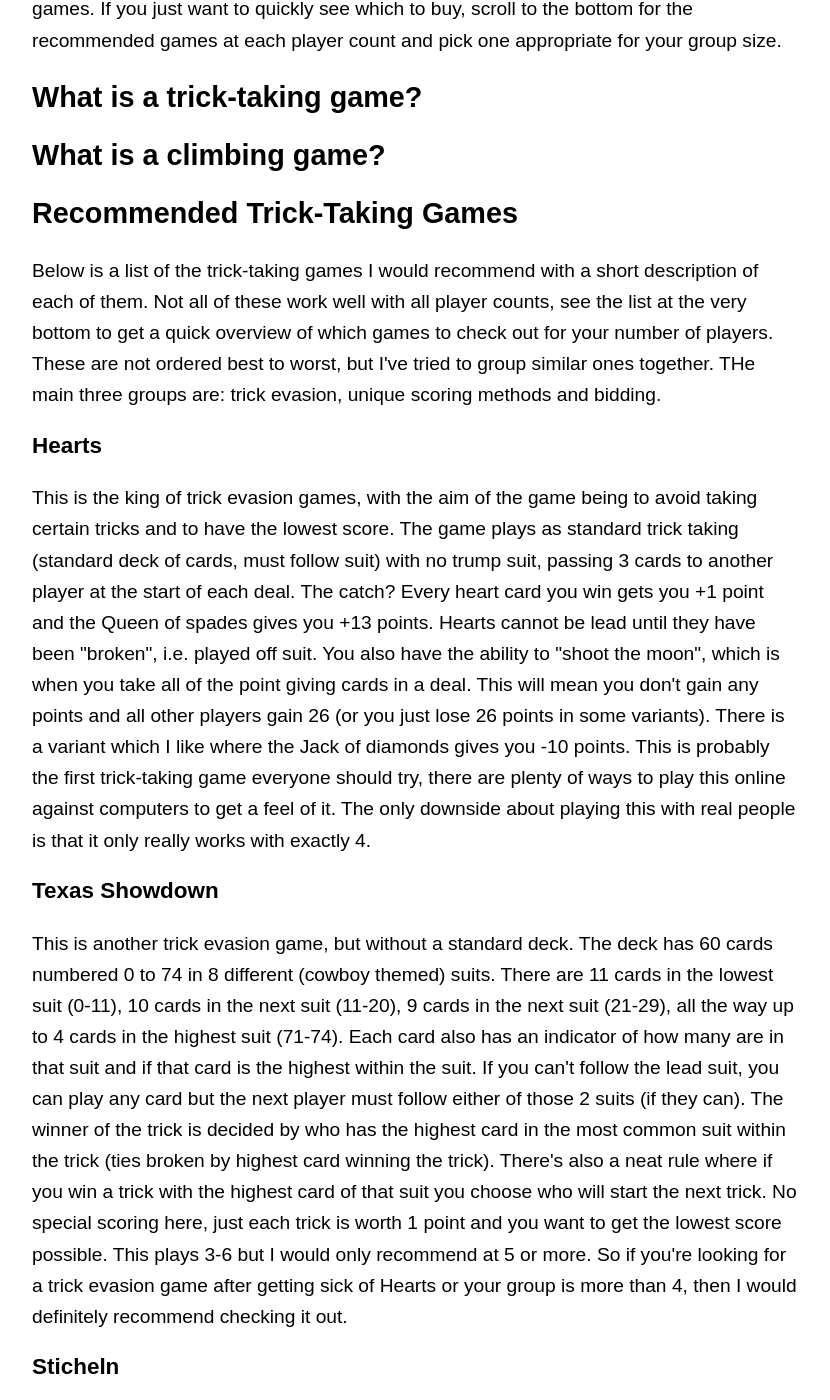
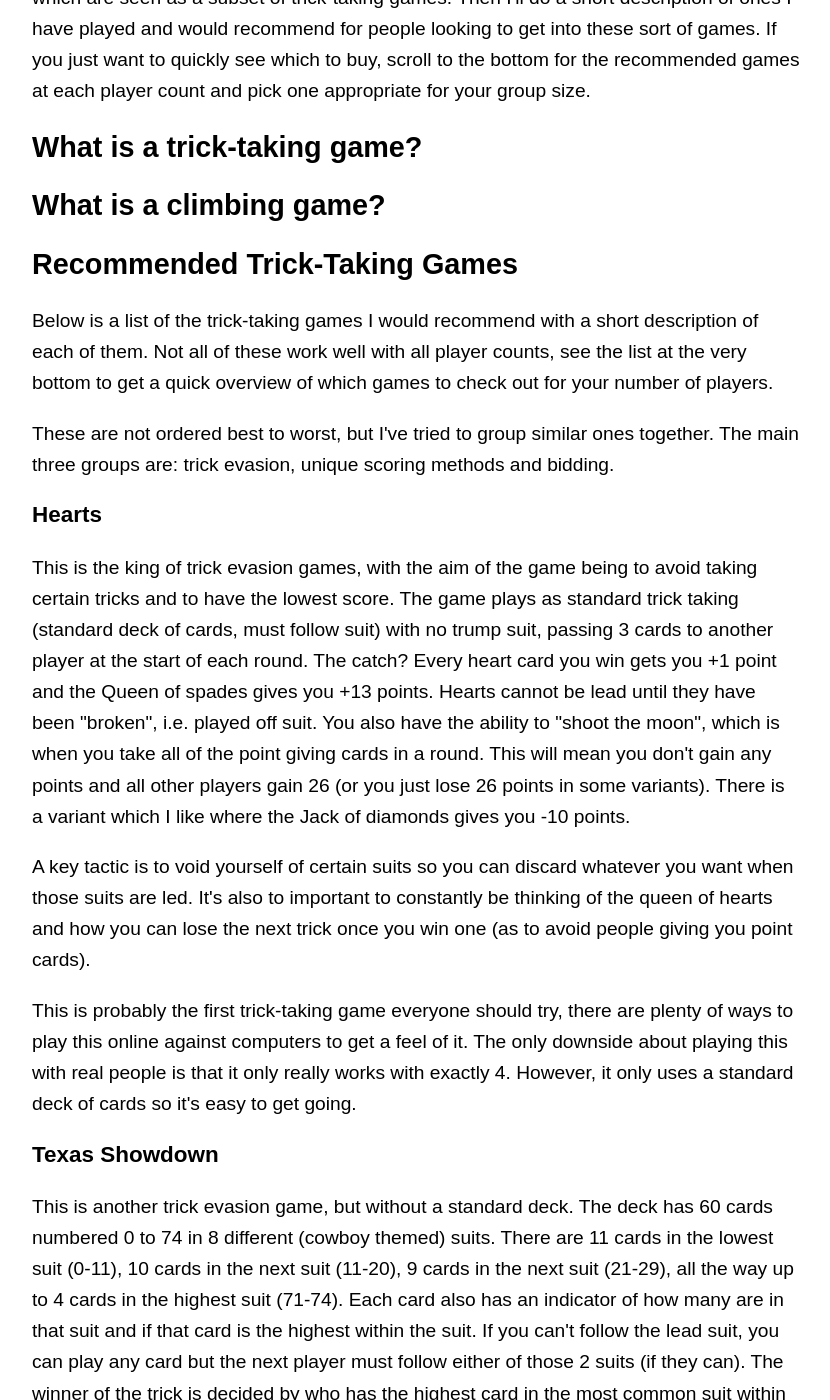
Before and after one commit to bentrevett/bentrevett.github.io, a Jekyll site: the page built from blog/misc/trick-taking.html, in a window 1280 px wide and 1400 px high, scrolled down 621 px. Shown: the whole window, without its empty margins (224-1054 px from the left). Built offline with Jekyll 4.4.1, drawn with Linux system fonts in a browser that asks for light colours; some of the changed text lies outside the part shown.

Commit message:
fixed paragraphs
added bottle imp

```diff
--- a/blog/misc/trick-taking.html
+++ b/blog/misc/trick-taking.html
@@ -6,6 +6,7 @@
 <body>
     <h1>An Introduction to Trick-Taking Games</h1>
 
+        <p>
             I have recently got into card games and I thought I'd write about my favourite genre of card games - trick-taking games.
             Why do I like trick-taking games?
             First, they're usually just a deck of cards, meaning they're cheap, compact and easy to get to the table.
@@ -15,36 +16,55 @@
             Compare that to when you try and introduce people to a large scale modern board game and as soon as they see a large board covered in iconography their brains will begin to switch off.
             Finally, they require skill to be great at, but due to the luck of the draw even an inexperienced player can pull off a win sometimes.
             Some people may see this as a bad thing, but learning to play with the hand that you're dealt is part of the game.
+        </p>
 
+        <p>
             I'll first go over how a standard trick-taking game works and then go into climbing games, which are seen as a subset of trick-taking games.
             Then I'll do a short description of ones I have played and would recommend for people looking to get into these sort of games.
             If you just want to quickly see which to buy, scroll to the bottom for the recommended games at each player count and pick one appropriate for your group size.
+        </p>
+
         <h2>What is a trick-taking game?</h2>
 
         <h2>What is a climbing game?</h2>
 
         <h2>Recommended Trick-Taking Games</h2>
 
+            <p>
                 Below is a list of the trick-taking games I would recommend with a short description of each of them.
                 Not all of these work well with all player counts, see the list at the very bottom to get a quick overview of which games to check out for your number of players.
+            </p>
 
-            These are not ordered best to worst, but I've tried to group similar ones together. THe main three groups are: trick evasion, unique scoring methods and bidding.
+            <p>
+                These are not ordered best to worst, but I've tried to group similar ones together. The main three groups are: trick evasion, unique scoring methods and bidding.
+            </p>
 
             <h3>Hearts</h3>
 
+                <p>
                     This is the king of trick evasion games, with the aim of the game being to avoid taking certain tricks and to have the lowest score.
-                The game plays as standard trick taking (standard deck of cards, must follow suit) with no trump suit, passing 3 cards to another player at the start of each deal.
+                    The game plays as standard trick taking (standard deck of cards, must follow suit) with no trump suit, passing 3 cards to another player at the start of each round.
                     The catch? Every heart card you win gets you +1 point and the Queen of spades gives you +13 points.
                     Hearts cannot be lead until they have been "broken", i.e. played off suit.
-                You also have the ability to "shoot the moon", which is when you take all of the point giving cards in a deal.
+                    You also have the ability to "shoot the moon", which is when you take all of the point giving cards in a round.
                     This will mean you don't gain any points and all other players gain 26 (or you just lose 26 points in some variants).
                     There is a variant which I like where the Jack of diamonds gives you -10 points.
+                </p>
 
+                <p>
+                    A key tactic is to void yourself of certain suits so you can discard whatever you want when those suits are led.
+                    It's also to important to constantly be thinking of the queen of hearts and how you can lose the next trick once you win one (as to avoid people giving you point cards).
+                </p>
+
+                <p>
                     This is probably the first trick-taking game everyone should try, there are plenty of ways to play this online against computers to get a feel of it.
                     The only downside about playing this with real people is that it only really works with exactly 4.
+                    However, it only uses a standard deck of cards so it's easy to get going.
+                </p>
 
             <h3>Texas Showdown</h3>
 
+                <p>
                     This is another trick evasion game, but without a standard deck.
                     The deck has 60 cards numbered 0 to 74 in 8 different (cowboy themed) suits.
                     There are 11 cards in the lowest suit (0-11), 10 cards in the next suit (11-20), 9 cards in the next suit (21-29), all the way up to 4 cards in the highest suit (71-74).
@@ -53,13 +73,43 @@
                     The winner of the trick is decided by who has the highest card in the most common suit within the trick (ties broken by highest card winning the trick).
                     There's also a neat rule where if you win a trick with the highest card of that suit you choose who will start the next trick.
                     No special scoring here, just each trick is worth 1 point and you want to get the lowest score possible.
+                </p>
 
-                This plays 3-6 but I would only recommend at 5 or more.
+                <p>
+                    You will definitely take some tricks per round, the skill is in being able to figure out how to lose the lead when you take it.
+                    I've also found a little bit of card counting in this game goes a long way to avoid taking the tricks from the higher numbered suits, especially remembering if the highest card in each suit has been played.
+                    The ability to follow any of the suits in the trick does give you some opportunities to screw over certain players, which I find fun.
+                </p>
+
+                <p>
+                    This plays 3-6 but I would only recommend at 5 or more as it doesn't work well with 3 and with 4 I'd rather play something else.
                     So if you're looking for a trick evasion game after getting sick of Hearts or your group is more than 4, then I would definitely recommend checking it out.
+                </p>
+
+            <h3>The Bottle Imp</h3>
+
+                <p>
+                    Another trick evasion game with a unique deck numbered 1-37 in three suits.
+                    Most of the high cards are red, most of the low are yellow and the blue are inbetween.
+                    Cards all have a number of coins on them which represent points to be won.
+                    Suits must be followed and the highest card wins the trick.
+                    The spin is that the 19 card is "the bottle". If a card is played that is lower than the current value of the bottle, then this card wins the trick and the ownership of the bottle.
+                    The value of the bottle is then set to the value of that card. If multiple people play lower than the bottle, the closest one below the value of the bottle wins.
+                    At the start of the round each player sets one card face-down under the bottle. At the end of the round, the player who owns the bottle scores negative points for the coins on the cards underneath the bottle.
+                    The other players will score positive points for each coin on the cards they have won.
+                </p>
+
+                <p>
+                    There is a good amount of thought required in trying to balance winning the most tricks as possible without taking the bottle, and also having a plan on how to get rid of the bottle if you do get it.
+                    If you have the yellow 1 and win with it then you will definitely be stuck with the bottle for the rest of the round, but if you lead with it and you know that the only other yellows are below the current price of the bottle then you're able to force someone else to take it.
+                    Maybe you'll go for the safer option of putting that yellow 1 underneath the bottle, but this will only give the loser a single negative point. Again, lots of decisions to make with only 37 cards!
+                </p>
+
+                <p>
+                    This is one of the best 3 player trick taking games but I would not recommend it with 2 or 4.
+                </p>
 
             <h3>Sticheln</h3>
-
-            <h3>The Bottle Imp</h3>
 
             <h3>Voodoo Prince</h3>
 
```
Lines whose indentation alone changed are shown as unchanged.
